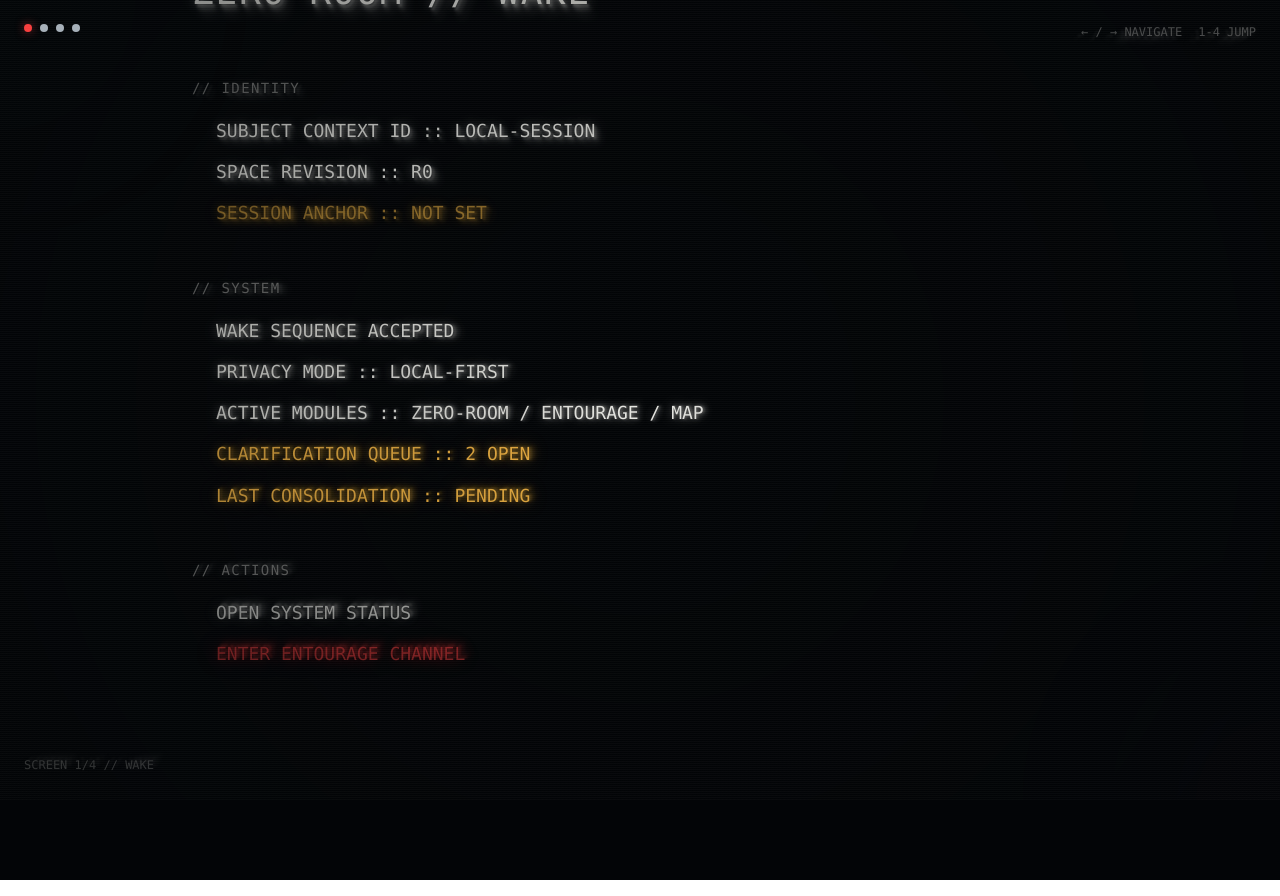
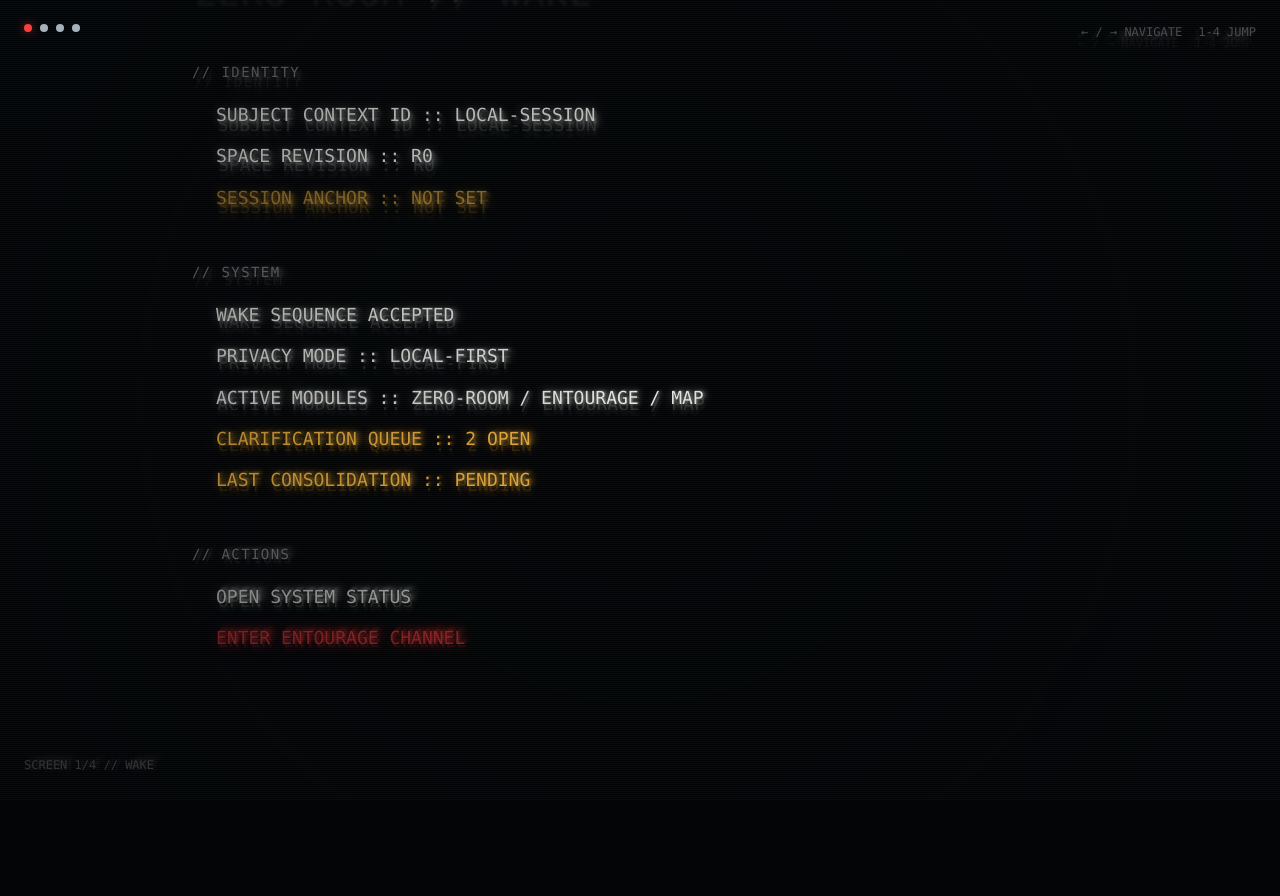
Before and after one commit to chopik308-dotcom/Uidesigncorrectingtry, a React (Vite) app: page / in a window 1280 px wide. Built offline with nearby package versions, Linux system fonts and the light colour scheme.

Commit message:
fix: remove hover styling from regular text lines

```diff
--- a/src/app/App.tsx
+++ b/src/app/App.tsx
@@ -63,7 +63,7 @@ export default function App() {
       </div>
 
       {/* Main content area with overscan */}
-      <div className="relative w-[120vw] h-[120vh] -ml-[10vw] -mt-[10vh]">
+      <div className="relative w-[132vw] h-[124vh] -ml-[16vw] -mt-[12vh]">
         <ParallaxContainer depth={0.5}>
           <div className="flex items-center justify-center min-h-screen px-12">
             <div key={currentScreenIndex} className="w-full max-w-4xl space-y-12">
@@ -142,9 +142,7 @@ export default function App() {
                               severity={line.severity}
                               animHint={line.animHint}
                               delay={sectionIndex * 200 + lineIndex * 150}
-                              className={`text-lg font-mono leading-relaxed ${
-                                section.name === 'Actions' ? 'cursor-pointer hover:opacity-80 transition-opacity' : ''
-                              }`}
+                              className="text-lg font-mono leading-relaxed"
                             />
                           </div>
                         );
--- a/src/app/components/EchoText.tsx
+++ b/src/app/components/EchoText.tsx
@@ -7,6 +7,7 @@ interface EchoTextProps {
   animHint?: 'steady' | 'type_on' | 'blink_slow' | 'pulse_soft' | 'pulse_hard' | 'glitch_soft';
   delay?: number;
   className?: string;
+  lcdEffect?: boolean;
 }
 
 const severityColors = {
@@ -21,7 +22,14 @@ const severityGlow = {
   critical: 'rgba(248, 61, 61, 0.5)',
 };
 
-export function EchoText({ text, severity, animHint = 'steady', delay = 0, className = '' }: EchoTextProps) {
+export function EchoText({
+  text,
+  severity,
+  animHint = 'steady',
+  delay = 0,
+  className = '',
+  lcdEffect = true,
+}: EchoTextProps) {
   const [displayedText, setDisplayedText] = useState('');
   const [isTyping, setIsTyping] = useState(animHint === 'type_on');
   const elementRef = useRef<HTMLDivElement>(null);
@@ -166,6 +174,38 @@ export function EchoText({ text, severity, animHint = 'steady', delay = 0, class
       {/* Echo layers - появляются вместе с текстом */}
       {textDisplay && (
         <>
+          {/* LCD ghost - vertical afterimage */}
+          {lcdEffect && (
+            <>
+              <motion.div
+                initial={{ opacity: 0 }}
+                animate={{ opacity: 0.14 }}
+                transition={{ duration: 0.35, delay: delay / 1000 }}
+                className="absolute top-0 left-0 pointer-events-none select-none whitespace-pre-wrap"
+                style={{
+                  color,
+                  transform: `translate(${echoOffset.x * 0.4}px, ${echoOffset.y * 0.8 + 6}px)`,
+                  filter: 'blur(0.4px)',
+                }}
+              >
+                {textDisplay}
+              </motion.div>
+              <motion.div
+                initial={{ opacity: 0 }}
+                animate={{ opacity: 0.08 }}
+                transition={{ duration: 0.35, delay: delay / 1000 }}
+                className="absolute top-0 left-0 pointer-events-none select-none whitespace-pre-wrap"
+                style={{
+                  color,
+                  transform: `translate(${echoOffset.x * 0.6}px, ${echoOffset.y * 1.1 + 11}px)`,
+                  filter: 'blur(1.4px)',
+                }}
+              >
+                {textDisplay}
+              </motion.div>
+            </>
+          )}
+
           {/* Layer 1 - closest */}
           <motion.div
             initial={{ opacity: 0 }}
--- a/src/app/components/ParallaxContainer.tsx
+++ b/src/app/components/ParallaxContainer.tsx
@@ -1,38 +1,103 @@
-import { motion } from 'motion/react';
-import { ReactNode, useState, useEffect } from 'react';
+import { ReactNode, useEffect, useRef } from 'react';
 
 interface ParallaxContainerProps {
   children: ReactNode;
   depth?: number;
 }
 
+const MAX_OFFSET_PX = 22;
+const LERP_FACTOR = 0.12;
+const RESIZE_SETTLE_MS = 180;
+
 export function ParallaxContainer({ children, depth = 1 }: ParallaxContainerProps) {
-  const [mousePosition, setMousePosition] = useState({ x: 0, y: 0 });
+  const containerRef = useRef<HTMLDivElement>(null);
+  const frameRef = useRef<number | null>(null);
+  const resizeTimeoutRef = useRef<number | null>(null);
+
+  const viewportRef = useRef({ width: window.innerWidth, height: window.innerHeight });
+  const pointerRef = useRef({ x: window.innerWidth / 2, y: window.innerHeight / 2 });
+
+  const targetRef = useRef({ x: 0, y: 0 });
+  const currentRef = useRef({ x: 0, y: 0 });
+  const intensityRef = useRef(1);
 
   useEffect(() => {
-    const handleMouseMove = (e: MouseEvent) => {
-      const x = (e.clientX - window.innerWidth / 2) / window.innerWidth;
-      const y = (e.clientY - window.innerHeight / 2) / window.innerHeight;
-      setMousePosition({ x, y });
+    const updateTarget = () => {
+      const { width, height } = viewportRef.current;
+
+      // Normalization is pinned to a stable viewport size while resize is active
+      // to avoid jitter from constantly changing vw/vh denominators.
+      const normalizedX = (pointerRef.current.x - width / 2) / width;
+      const normalizedY = (pointerRef.current.y - height / 2) / height;
+
+      targetRef.current.x = normalizedX * depth * MAX_OFFSET_PX;
+      targetRef.current.y = normalizedY * depth * MAX_OFFSET_PX;
     };
 
-    window.addEventListener('mousemove', handleMouseMove);
-    return () => window.removeEventListener('mousemove', handleMouseMove);
-  }, []);
+    const applyTransform = () => {
+      const element = containerRef.current;
+      if (!element) return;
+
+      currentRef.current.x += (targetRef.current.x - currentRef.current.x) * LERP_FACTOR;
+      currentRef.current.y += (targetRef.current.y - currentRef.current.y) * LERP_FACTOR;
+
+      const x = currentRef.current.x * intensityRef.current;
+      const y = currentRef.current.y * intensityRef.current;
+
+      element.style.transform = `translate3d(${x.toFixed(3)}px, ${y.toFixed(3)}px, 0)`;
+    };
+
+    const tick = () => {
+      applyTransform();
+      frameRef.current = window.requestAnimationFrame(tick);
+    };
+
+    const handleMouseMove = (event: MouseEvent) => {
+      pointerRef.current = { x: event.clientX, y: event.clientY };
+      updateTarget();
+    };
+
+    const handleResize = () => {
+      // During active drag-resize we dampen parallax intensity to protect readability.
+      intensityRef.current = 0.2;
+
+      if (resizeTimeoutRef.current !== null) {
+        window.clearTimeout(resizeTimeoutRef.current);
+      }
+
+      resizeTimeoutRef.current = window.setTimeout(() => {
+        viewportRef.current = {
+          width: window.innerWidth,
+          height: window.innerHeight,
+        };
+        intensityRef.current = 1;
+        updateTarget();
+      }, RESIZE_SETTLE_MS);
+    };
+
+    updateTarget();
+    frameRef.current = window.requestAnimationFrame(tick);
+
+    window.addEventListener('mousemove', handleMouseMove, { passive: true });
+    window.addEventListener('resize', handleResize, { passive: true });
+
+    return () => {
+      window.removeEventListener('mousemove', handleMouseMove);
+      window.removeEventListener('resize', handleResize);
+
+      if (frameRef.current !== null) {
+        window.cancelAnimationFrame(frameRef.current);
+      }
+
+      if (resizeTimeoutRef.current !== null) {
+        window.clearTimeout(resizeTimeoutRef.current);
+      }
+    };
+  }, [depth]);
 
   return (
-    <motion.div
-      animate={{
-        x: mousePosition.x * depth * 20,
-        y: mousePosition.y * depth * 20,
-      }}
-      transition={{
-        type: 'spring',
-        stiffness: 50,
-        damping: 20,
-      }}
-    >
+    <div ref={containerRef} style={{ transform: 'translate3d(0, 0, 0)', willChange: 'transform' }}>
       {children}
-    </motion.div>
+    </div>
   );
 }
```
